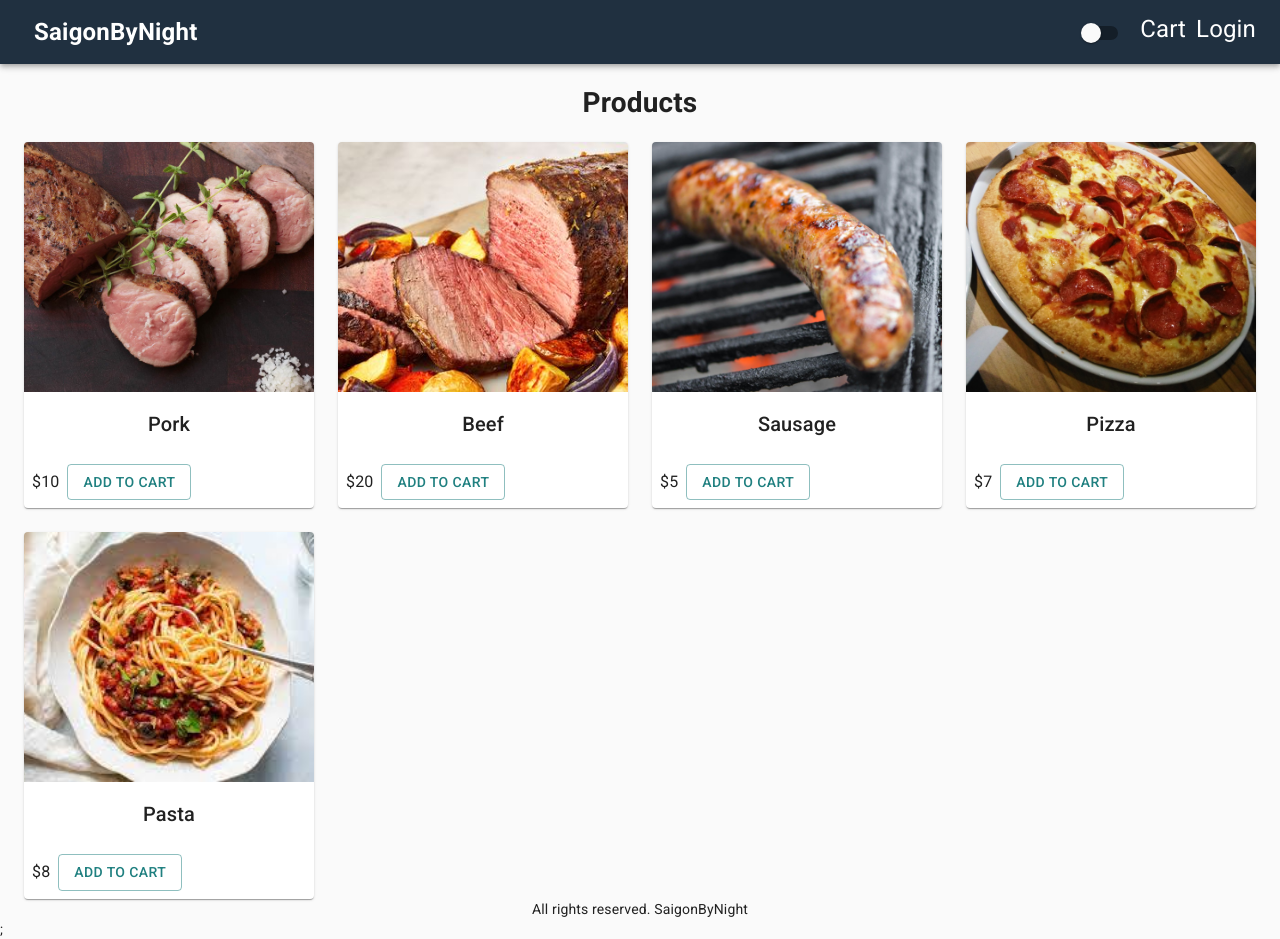
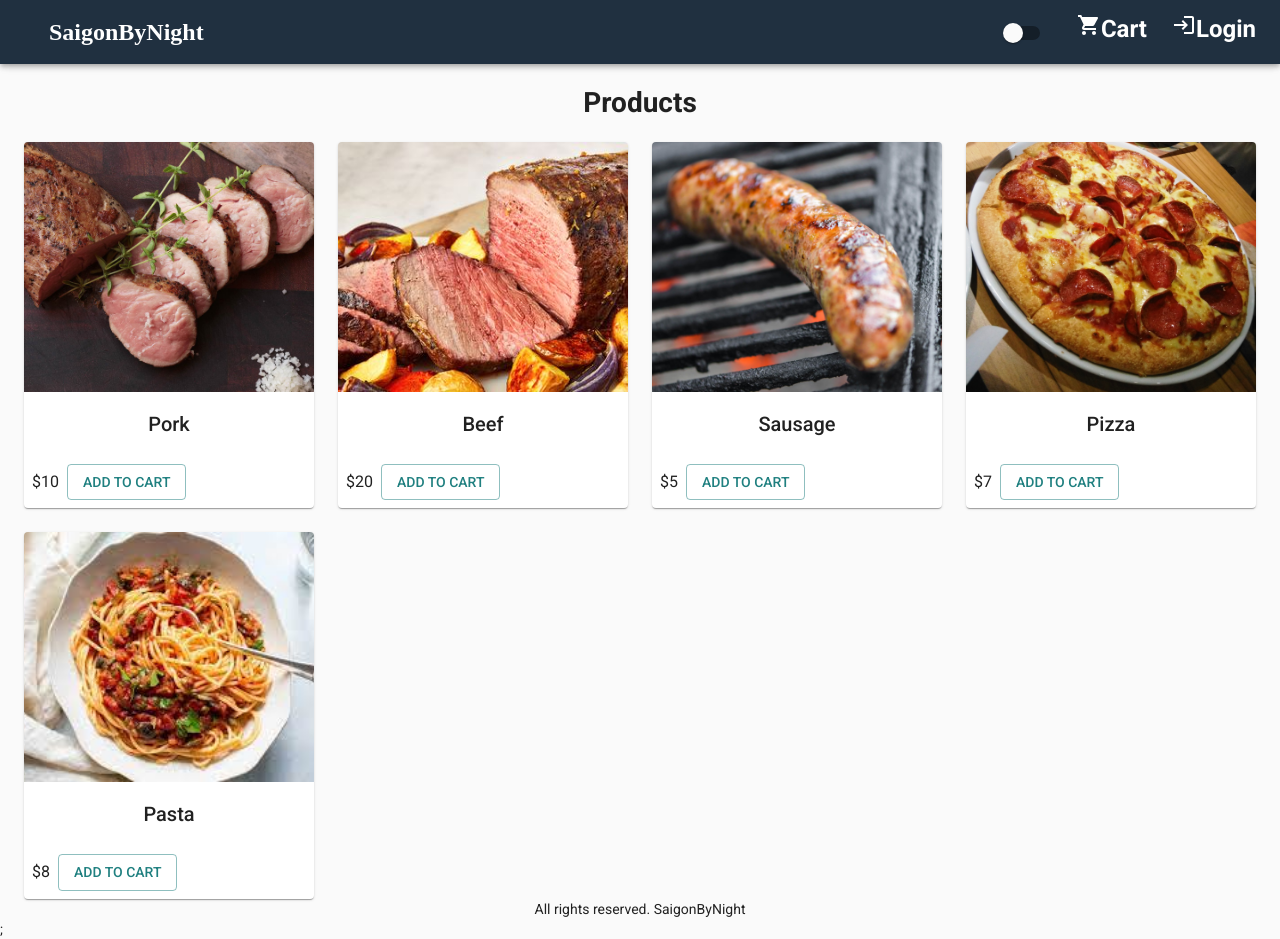
Before and after one commit to emotine69/e-commerce-web, a Next.js app: page / in a window 1280 px wide. Built offline with nearby package versions, Linux system fonts and the light colour scheme.

Commit message:
edit logo navbar and brand's font

```diff
--- a/components/Layout.js
+++ b/components/Layout.js
@@ -15,12 +15,16 @@ import NextLink from 'next/link';
 import { useContext } from 'react';
 import { Store } from '../utils/store';
 import Cookies from 'js-cookie';
+import ShoppingCartIcon from '@mui/icons-material/ShoppingCart';
+import LoginIcon from '@mui/icons-material/Login';
+import { fontFamily, fontStyle } from '@mui/system';
 
 const Layout = ({ title, description, children }) => {
   const { state, dispatch } = useContext(Store);
   const { darkMode } = state;
   const theme = createTheme({
     typography: {
+      fontFamily: `"Roboto", "Helvetica", "Arial", "sans-serif","Chilanka"`,
       h1: {
         fontSize: '1.6rem',
         fontWeight: 400,
@@ -56,7 +60,7 @@ const Layout = ({ title, description, children }) => {
       </Head>
       <ThemeProvider theme={theme}>
         <CssBaseline />
-        <AppBar position="static" className={classes.navbar}>
+        <AppBar position="sticky" className={classes.navbar}>
           <Toolbar>
             <NextLink href="/" passHref>
               <Link>
@@ -70,10 +74,16 @@ const Layout = ({ title, description, children }) => {
                 onChange={darkModeChangeHandler}
               ></Switch>
               <NextLink href="/cart" passHref>
-                <Link>Cart</Link>
+                <Link>
+                  <ShoppingCartIcon />
+                  Cart
+                </Link>
               </NextLink>
               <NextLink href="/login" passHref>
-                <Link>Login</Link>
+                <Link>
+                  <LoginIcon />
+                  Login
+                </Link>
               </NextLink>
             </div>
           </Toolbar>
--- a/package.json
+++ b/package.json
@@ -9,9 +9,13 @@
     "lint": "next lint"
   },
   "dependencies": {
+    "@emotion/react": "^11.4.1",
+    "@emotion/styled": "^11.3.0",
     "@fontsource/roboto": "^4.5.1",
     "@material-ui/core": "^4.12.3",
     "@material-ui/icons": "^4.11.2",
+    "@mui/icons-material": "^5.0.1",
+    "@mui/material": "^5.0.2",
     "js-cookie": "^3.0.1",
     "next": "^11.1.2",
     "react": "^17.0.2",
--- a/utils/styles.js
+++ b/utils/styles.js
@@ -5,15 +5,18 @@ const useStyles = makeStyles({
     backgroundColor: '#203040',
     '& a': {
       color: '#ffffff',
-      marginLeft: 10,
+      marginLeft: 25,
       fontSize: '1.5rem',
+      fontWeight: 'bold',
     },
   },
 
   brand: {
     fontWeight: 'bold',
     fontSize: '1.5rem',
+    fontFamily: 'Classique-Saigon',
   },
+
   grow: {
     flexGrow: 1,
   },
```
Also changed, not shown: 1 other file (tests, documents, lock files or other folders).
